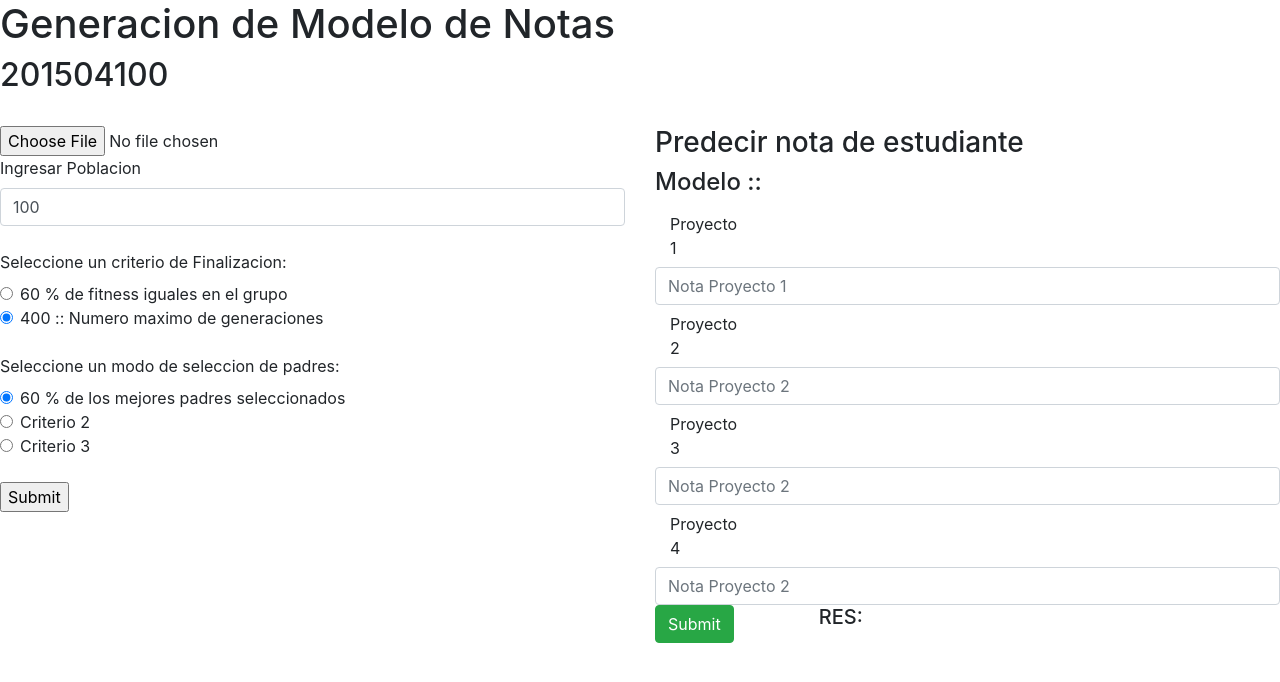
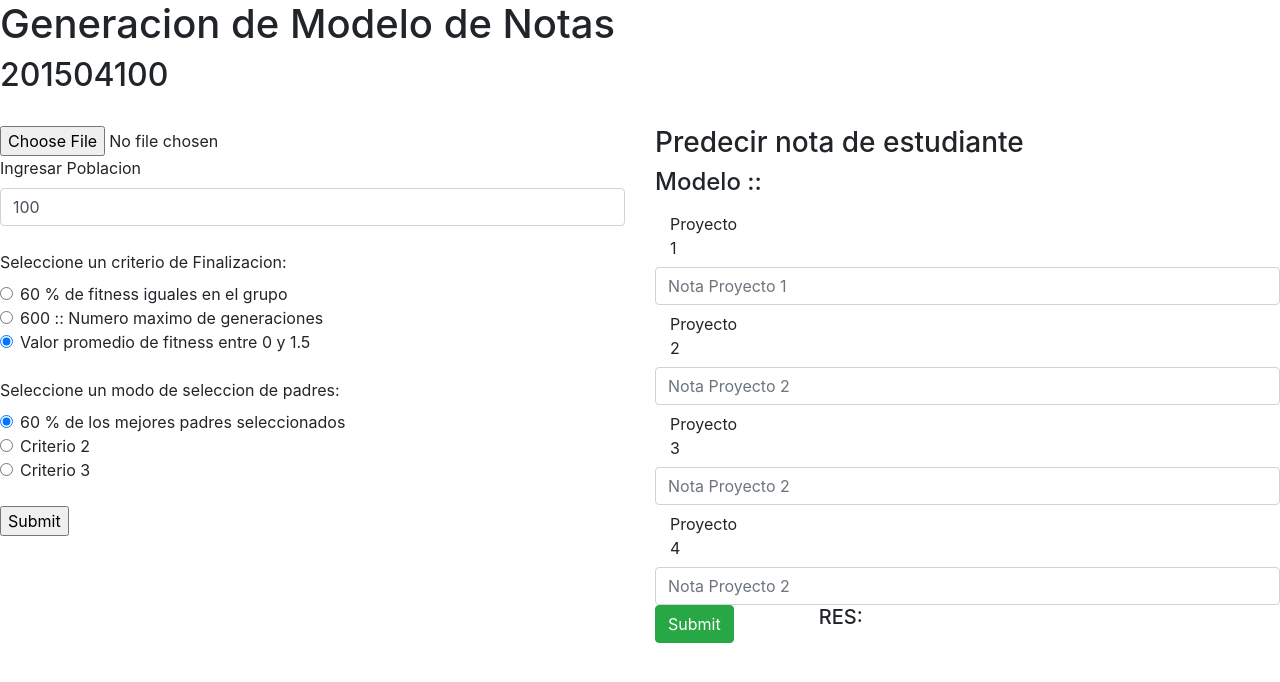
Before and after one commit to EDDchris2017/IAPractica1_Lopez201504100, a Flask app: page / in a window 1280 px wide. Shown: the top 682 px of the page. Run offline with Flask 2, Linux system fonts and the light colour scheme; some libraries are stand-ins or nearby versions.

Commit message:
bug criterio 3 finalizacion

```diff
--- a/src/templates/index.html
+++ b/src/templates/index.html
@@ -40,7 +40,13 @@
         <div class="form-check">
             <input class="form-check-input" type="radio" name="finalizacion" id="final2" value="2" checked>
             <label class="form-check-label" for="exampleRadios1">
-                 400 :: Numero maximo de generaciones
+                 600 :: Numero maximo de generaciones
+            </label>
+        </div>
+        <div class="form-check">
+            <input class="form-check-input" type="radio" name="finalizacion" id="final3" value="3" checked>
+            <label class="form-check-label" for="exampleRadios1">
+                 Valor promedio de fitness entre 0 y 1.5
             </label>
         </div>
         <br>
```
Also changed, not shown: src/algoritmo/Finalizacion.py (+6 -2 lines), 1 other file.
